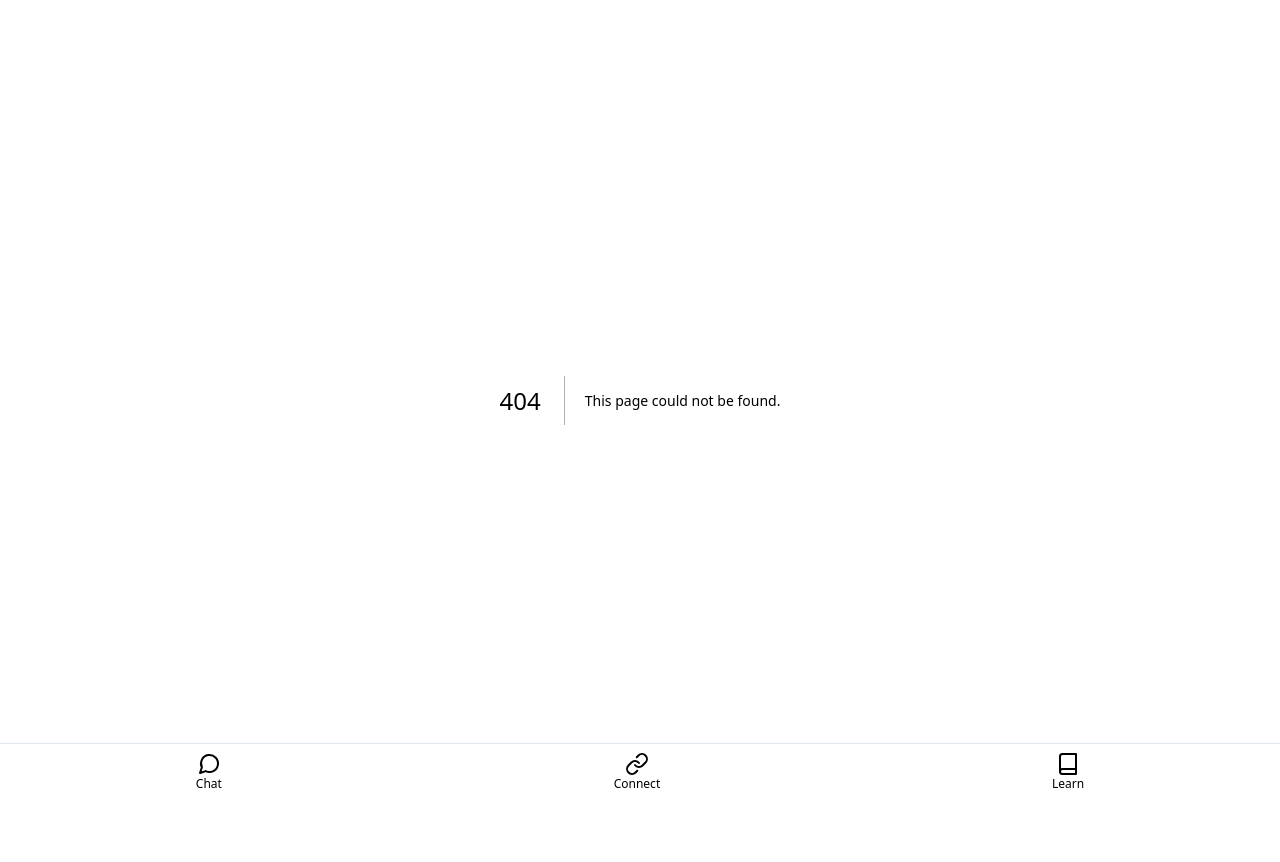
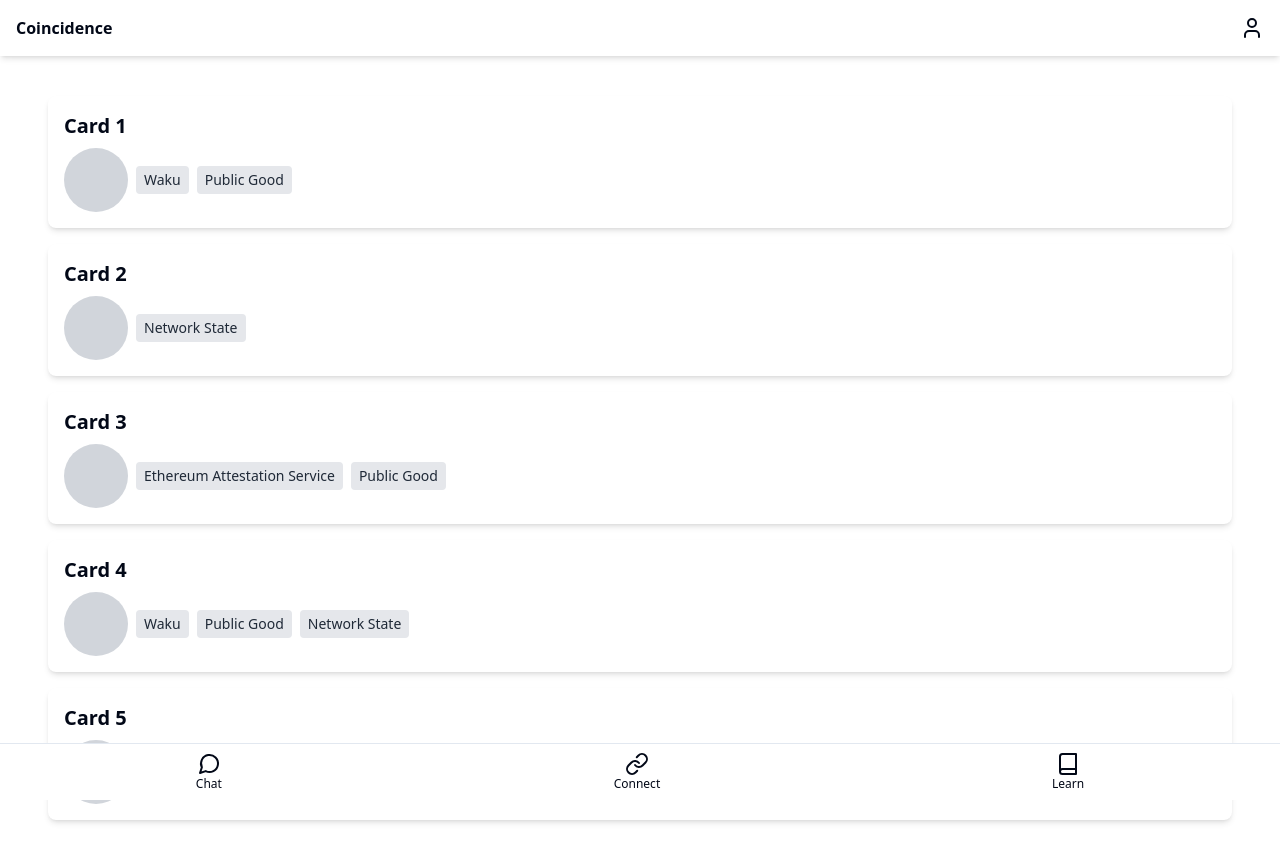
Before and after one commit to CoincidenceNetwork/coincidence, a Next.js app: page /connect in a window 1280 px wide. Before the commit this address had no page. Shown: the top 862 px of the page. Before the commit the page ends 800 px from the top, so only its background shows below. Built offline with nearby package versions, Linux system fonts and the light colour scheme.

Commit message:
connect page

```diff
--- /dev/null
+++ b/src/pages/connect.tsx
@@ -0,0 +1,74 @@
+import Header from "@/components/header";
+
+const CardList = () => {
+  const cards = [
+    {
+      id: 1,
+      title: "Card 1",
+      interests: ["Waku", "Public Good"],
+      image: "https://dummyimage.com/200x200",
+    },
+    {
+      id: 2,
+      title: "Card 2",
+      interests: ["Network State"],
+      image: "https://dummyimage.com/200x200",
+    },
+    {
+      id: 3,
+      title: "Card 3",
+      interests: ["Ethereum Attestation Service", "Public Good"],
+      image: "https://dummyimage.com/200x200",
+    },
+    {
+      id: 4,
+      title: "Card 4",
+      interests: ["Waku", "Public Good", "Network State"],
+      image: "https://dummyimage.com/200x200",
+    },
+    {
+      id: 5,
+      title: "Card 5",
+      interests: ["Waku", "Ethereum Attestation Service"],
+      image: "https://dummyimage.com/200x200",
+    },
+  ];
+
+  return (
+    <div className="p-4">
+      {cards.map((card) => (
+        <div key={card.id} className="mb-4 rounded-lg bg-white shadow-md">
+          <div className="p-4">
+            <h2 className="mb-2 text-xl font-bold">{card.title}</h2>
+            <div className="flex items-center">
+              <div className="h-16 w-16 rounded-full bg-gray-300"></div>
+              <div className="ml-2 flex">
+                {card.interests.map((interest) => (
+                  <span
+                    key={interest}
+                    className="mr-2 rounded bg-gray-200 px-2 py-1 text-sm text-gray-800"
+                  >
+                    {interest}
+                  </span>
+                ))}
+              </div>
+            </div>
+          </div>
+        </div>
+      ))}
+    </div>
+  );
+};
+
+const ProfilePage = () => {
+  return (
+    <>
+      <Header></Header>
+      <main className="flex min-h-[calc(100vh-64px)] w-full flex-col px-8 py-20">
+        <CardList />
+      </main>
+    </>
+  );
+};
+
+export default ProfilePage;
```
Also changed, not shown: src/pages/connections.tsx (deleted).
